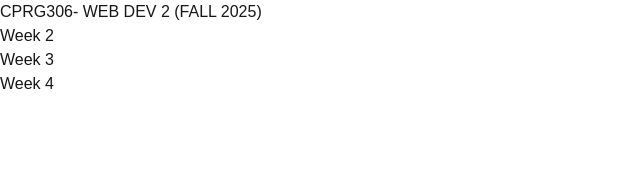
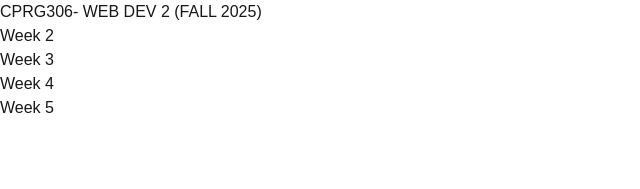
Before and after one commit to mitali1206/cprg306-assignments, a Next.js app: page / in a window 1280 px wide. Shown: the top 189 px of the page, without its empty margins (0-640 px from the left). Built offline with nearby package versions, Linux system fonts and the light colour scheme.

Commit message:
Update page.js

```diff
--- a/app/page.js
+++ b/app/page.js
@@ -11,6 +11,9 @@ export default function DisplayAssignments() {
       <br></br>
 
       <Link href="/week-4">Week 4</Link>
+      <br></br>
+
+      <Link href="/week-5">Week 5</Link>
 
     </main>
   )
```
